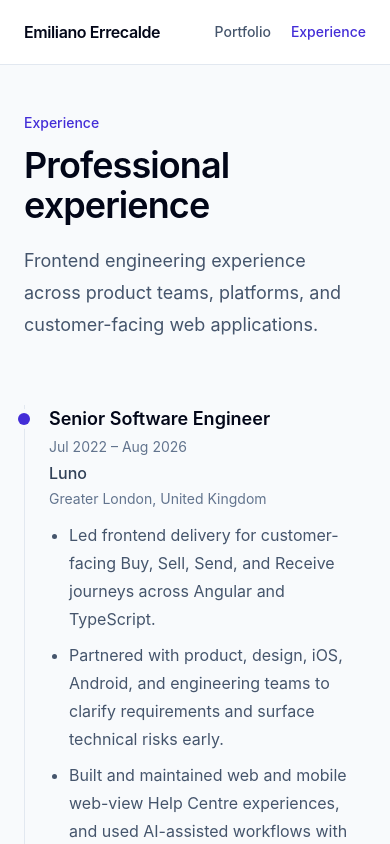
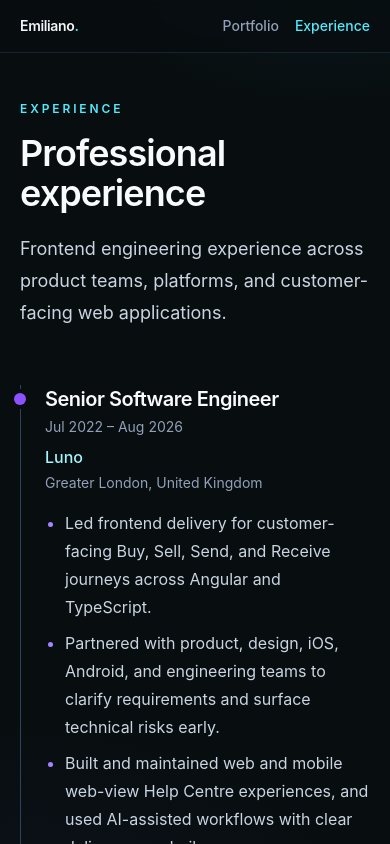
Before and after one commit to eerrecalde/emis-portfolio, a React (Vite) app: page /experience in a window 390 px wide. Shown: the top 844 px of the page. Built offline with nearby package versions, Linux system fonts and the light colour scheme.

Commit message:
Apply portfolio visual direction
Implement P2-06 with the approved dark visual system, responsive page treatments, deferred responsive project imagery, and image-performance coverage. Mark the completed task in the project breakdown.

```diff
--- a/src/components/ExperiencePage.tsx
+++ b/src/components/ExperiencePage.tsx
@@ -6,34 +6,36 @@ export function ExperiencePage({ experience }: ExperiencePageProps) {
   return (
     <>
       <header className="max-w-3xl">
-        <p className="text-sm font-medium text-indigo-700">Experience</p>
-        <h1 className="mt-3 text-4xl font-semibold tracking-tight text-slate-950 sm:text-5xl">
+        <p className="text-xs font-semibold tracking-[0.24em] text-cyan-300 uppercase">
+          Experience
+        </p>
+        <h1 className="mt-4 text-4xl font-semibold tracking-tight text-slate-50 sm:text-5xl">
           Professional experience
         </h1>
-        <p className="mt-5 text-lg leading-8 text-slate-600">
+        <p className="mt-5 text-lg leading-8 text-slate-300">
           Frontend engineering experience across product teams, platforms, and
           customer-facing web applications.
         </p>
       </header>
 
-      <ol className="mt-16 max-w-4xl space-y-8 border-l border-slate-200 pl-6">
+      <ol className="mt-14 max-w-4xl space-y-10 border-l border-slate-700 pl-6 sm:pl-8">
         {experience.map((role) => (
           <li className="relative" key={`${role.company}-${role.startDate}`}>
             <span
-              className="absolute -left-[31px] top-2 size-3 rounded-full bg-indigo-700 ring-4 ring-slate-50"
+              className="absolute -left-[31px] top-2 size-3 rounded-full bg-violet-500 ring-4 ring-[#080d0f] sm:-left-[37px]"
               aria-hidden="true"
             />
             <div className="flex flex-col gap-1 sm:flex-row sm:items-baseline sm:justify-between sm:gap-6">
-              <h2 className="text-lg font-semibold text-slate-950">
+              <h2 className="text-xl font-semibold tracking-tight text-slate-50">
                 {role.title}
               </h2>
-              <p className="shrink-0 text-sm text-slate-500">
+              <p className="shrink-0 text-sm text-slate-400">
                 {formatDateRange(role.startDate, role.endDate)}
               </p>
             </div>
-            <p className="mt-1 font-medium text-slate-700">{role.company}</p>
-            <p className="mt-1 text-sm text-slate-500">{role.location}</p>
-            <ul className="mt-3 list-disc space-y-2 pl-5 leading-7 text-slate-600">
+            <p className="mt-2 font-medium text-cyan-200">{role.company}</p>
+            <p className="mt-1 text-sm text-slate-400">{role.location}</p>
+            <ul className="mt-4 list-disc space-y-2 pl-5 leading-7 text-slate-300 marker:text-violet-400">
               {role.highlights.map((highlight) => (
                 <li key={highlight}>{highlight}</li>
               ))}
--- a/src/components/HomePage.tsx
+++ b/src/components/HomePage.tsx
@@ -8,24 +8,54 @@ type HomePageProps = {
 export function HomePage({ projects }: HomePageProps) {
   return (
     <>
-      <header className="max-w-3xl">
-        <p className="text-sm font-medium text-indigo-700">Portfolio</p>
-        <h1 className="mt-3 text-4xl font-semibold tracking-tight text-slate-950 sm:text-5xl">
-          Selected projects
+      <header className="relative overflow-hidden rounded-2xl border border-slate-800 bg-slate-950/55 px-6 py-12 shadow-2xl shadow-black/20 sm:px-10 sm:py-16">
+        <div className="absolute -right-24 top-1/2 size-72 -translate-y-1/2 rounded-full border border-cyan-400/45 shadow-[0_0_80px_15px_rgba(99,102,241,0.25)]" />
+        <div className="relative max-w-3xl">
+          <p className="text-xs font-semibold tracking-[0.24em] text-cyan-300 uppercase">
+            Portfolio
+          </p>
+          <h1 className="mt-5 max-w-2xl text-4xl font-semibold tracking-tight text-slate-50 sm:text-5xl lg:text-6xl">
+            Complex products.
+            <span className="block bg-linear-to-r from-violet-400 via-indigo-400 to-cyan-300 bg-clip-text text-transparent">
+              Thoughtful interfaces.
+            </span>
           </h1>
-        <p className="mt-5 text-lg leading-8 text-slate-600">
-          A selection of product-focused projects, with the technical decisions
-          behind each one.
+          <p className="mt-6 max-w-2xl text-lg leading-8 text-slate-300">
+            A selection of product-focused projects, with the technical
+            decisions behind each one.
           </p>
+        </div>
       </header>
 
+      <section className="mt-16" aria-labelledby="selected-projects">
+        <div className="flex items-end justify-between gap-6">
+          <div>
+            <p className="text-xs font-semibold tracking-[0.24em] text-cyan-300 uppercase">
+              Selected work
+            </p>
+            <h2
+              className="mt-3 text-2xl font-semibold tracking-tight text-slate-50 sm:text-3xl"
+              id="selected-projects"
+            >
+              Selected projects
+            </h2>
+            <p className="mt-2 text-sm text-slate-400">
+              Projects with real constraints
+            </p>
+          </div>
+          <span className="hidden text-sm text-slate-400 sm:block">
+            {projects.length} projects
+          </span>
+        </div>
+
         {projects.length > 0 ? (
-        <div className="mt-12">
+          <div className="mt-8">
             <ProjectList projects={projects} />
           </div>
         ) : (
-        <p className="mt-12 text-slate-600">No projects are available yet.</p>
+          <p className="mt-8 text-slate-400">No projects are available yet.</p>
         )}
+      </section>
     </>
   );
 }
--- a/src/components/ProjectList.tsx
+++ b/src/components/ProjectList.tsx
@@ -13,32 +13,45 @@ export function ProjectList({
   const Heading = headingLevel;
 
   return (
-    <ul className="grid gap-4 sm:grid-cols-2 lg:grid-cols-3">
+    <ul className="grid gap-5 sm:grid-cols-2 lg:grid-cols-3">
       {projects.map((project) => (
         <li
-          className="rounded-xl border border-slate-200 bg-white p-5 shadow-sm"
+          className="group overflow-hidden rounded-xl border border-slate-800 bg-slate-950/65 transition duration-200 hover:-translate-y-1 hover:border-slate-600 hover:shadow-xl hover:shadow-indigo-950/30 focus-within:border-cyan-400/70"
           key={project.slug}
         >
-          <Heading className="text-lg font-semibold text-slate-950">
+          {project.screenshots[0] ? (
+            <img
+              alt={project.screenshots[0].alt}
+              className="aspect-[16/10] w-full border-b border-slate-800 object-cover transition duration-300 group-hover:scale-[1.02]"
+              decoding="async"
+              loading="lazy"
+              sizes="(min-width: 1024px) 352px, (min-width: 640px) 45vw, 100vw"
+              src={project.screenshots[0].url}
+            />
+          ) : null}
+          <div className="p-5">
+            <Heading className="text-xl font-semibold tracking-tight text-slate-50">
               <Link
-              className="focus-visible:rounded focus-visible:outline-2 focus-visible:outline-offset-4 focus-visible:outline-indigo-700"
+                className="focus-visible:rounded focus-visible:outline-2 focus-visible:outline-offset-4 focus-visible:outline-cyan-300"
                 to={`/projects/${project.slug}`}
               >
                 {project.title}
               </Link>
             </Heading>
-          <p className="mt-2 min-h-12 text-sm leading-6 text-slate-600">
+            <p className="mt-3 text-sm leading-6 text-slate-300">
               {project.summary}
             </p>
-          <p className="mt-4 text-sm text-slate-500">
+            <p className="mt-5 text-xs font-medium tracking-wide text-slate-400">
               {project.techStack.slice(0, 2).join(' · ')}
             </p>
             <Link
-            className="mt-4 inline-flex text-sm font-medium text-indigo-700 hover:text-indigo-900 focus-visible:rounded focus-visible:outline-2 focus-visible:outline-offset-4 focus-visible:outline-indigo-700"
+              aria-label={`View project: ${project.title}`}
+              className="mt-5 inline-flex items-center gap-2 text-sm font-semibold text-cyan-300 transition hover:text-cyan-100 focus-visible:rounded focus-visible:outline-2 focus-visible:outline-offset-4 focus-visible:outline-cyan-300"
               to={`/projects/${project.slug}`}
             >
-            View project<span className="sr-only">: {project.title}</span>
+              View project <span aria-hidden="true">→</span>
             </Link>
+          </div>
         </li>
       ))}
     </ul>
--- a/src/components/SiteLayout.tsx
+++ b/src/components/SiteLayout.tsx
@@ -5,31 +5,31 @@ type SiteLayoutProps = { children: ReactNode };
 
 export function SiteLayout({ children }: SiteLayoutProps) {
   return (
-    <div className="min-h-screen bg-slate-50 text-slate-950">
+    <div className="min-h-screen text-slate-100">
       <a
-        className="sr-only focus:not-sr-only focus:absolute focus:left-6 focus:top-6 focus:z-10 focus:rounded-md focus:bg-white focus:px-4 focus:py-2 focus:font-medium focus:shadow"
+        className="sr-only focus:not-sr-only focus:absolute focus:left-6 focus:top-6 focus:z-10 focus:rounded-md focus:bg-slate-50 focus:px-4 focus:py-2 focus:font-medium focus:text-slate-950 focus:shadow"
         href="#main-content"
       >
         Skip to content
       </a>
-      <header className="border-b border-slate-200 bg-white">
-        <div className="mx-auto flex max-w-6xl items-center justify-between gap-6 px-6 py-5 sm:px-10">
+      <header className="border-b border-slate-800/80 bg-[#080d0f]/80 backdrop-blur">
+        <div className="mx-auto flex max-w-6xl items-center justify-between gap-4 px-5 py-4 sm:px-10 sm:py-5">
           <NavLink
-            className="text-base font-semibold tracking-tight focus-visible:rounded focus-visible:outline-2 focus-visible:outline-offset-4 focus-visible:outline-indigo-700"
+            className="text-sm font-semibold tracking-tight text-slate-100 focus-visible:rounded focus-visible:outline-2 focus-visible:outline-offset-4 focus-visible:outline-cyan-300 sm:text-base"
             to="/"
           >
-            Emiliano Errecalde
+            Emiliano<span className="text-cyan-300">.</span>
           </NavLink>
           <nav
-            className="flex items-center gap-5"
+            className="flex items-center gap-4 sm:gap-6"
             aria-label="Primary navigation"
           >
             <NavLink
               className={({ isActive }) =>
-                `text-sm font-medium focus-visible:rounded focus-visible:outline-2 focus-visible:outline-offset-4 focus-visible:outline-indigo-700 ${
+                `text-sm font-medium transition-colors focus-visible:rounded focus-visible:outline-2 focus-visible:outline-offset-4 focus-visible:outline-cyan-300 ${
                   isActive
-                    ? 'text-indigo-700'
-                    : 'text-slate-600 hover:text-slate-950'
+                    ? 'text-cyan-300'
+                    : 'text-slate-400 hover:text-slate-100'
                 }`
               }
               to="/"
@@ -38,10 +38,10 @@ export function SiteLayout({ children }: SiteLayoutProps) {
             </NavLink>
             <NavLink
               className={({ isActive }) =>
-                `text-sm font-medium focus-visible:rounded focus-visible:outline-2 focus-visible:outline-offset-4 focus-visible:outline-indigo-700 ${
+                `text-sm font-medium transition-colors focus-visible:rounded focus-visible:outline-2 focus-visible:outline-offset-4 focus-visible:outline-cyan-300 ${
                   isActive
-                    ? 'text-indigo-700'
-                    : 'text-slate-600 hover:text-slate-950'
+                    ? 'text-cyan-300'
+                    : 'text-slate-400 hover:text-slate-100'
                 }`
               }
               to="/experience"
@@ -52,7 +52,7 @@ export function SiteLayout({ children }: SiteLayoutProps) {
         </div>
       </header>
       <main
-        className="mx-auto max-w-6xl px-6 py-12 sm:px-10 sm:py-16"
+        className="mx-auto max-w-6xl px-5 py-12 sm:px-10 sm:py-16 lg:py-20"
         id="main-content"
       >
         {children}
--- a/src/styles.css
+++ b/src/styles.css
@@ -1,11 +1,28 @@
 @import 'tailwindcss';
 
 @theme {
-  --font-sans: Inter, ui-sans-serif, system-ui, sans-serif;
+  --font-sans: Geist, Inter, ui-sans-serif, system-ui, sans-serif;
 }
 
 body {
   margin: 0;
-  background: #f8fafc;
-  color: #0f172a;
+  min-width: 320px;
+  background:
+    radial-gradient(
+      circle at 82% -8%,
+      rgb(34 211 238 / 0.13),
+      transparent 24rem
+    ),
+    radial-gradient(
+      circle at 8% 35%,
+      rgb(99 102 241 / 0.11),
+      transparent 28rem
+    ),
+    #080d0f;
+  color: #e5e7eb;
 }
+
+::selection {
+  background: rgb(34 211 238 / 0.35);
+  color: #f8fafc;
+}
```
Also changed, not shown: src/components/ProjectDetail.tsx (+23 -18 lines), 3 other files (tests, documents, lock files or other folders). Lines whose indentation alone changed are shown as unchanged.
